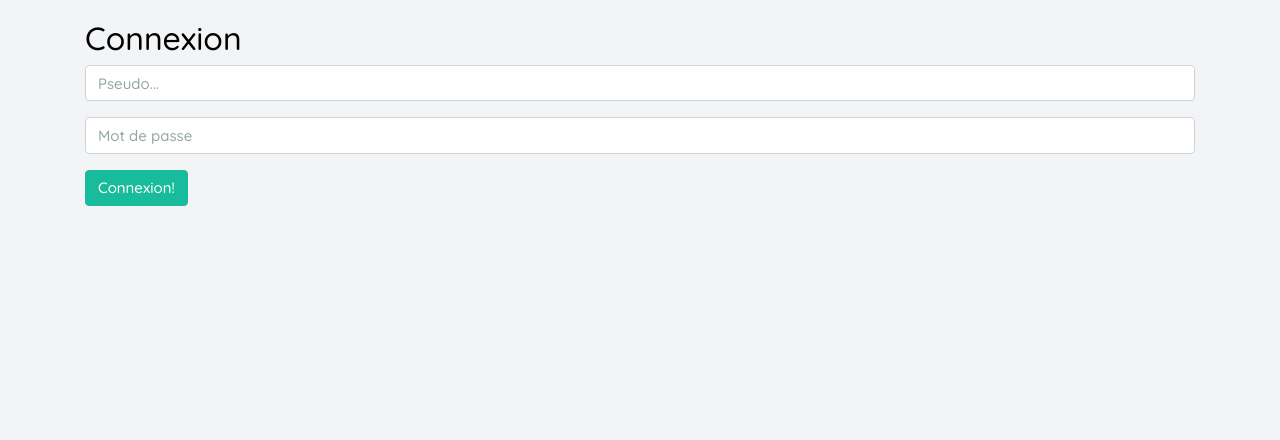
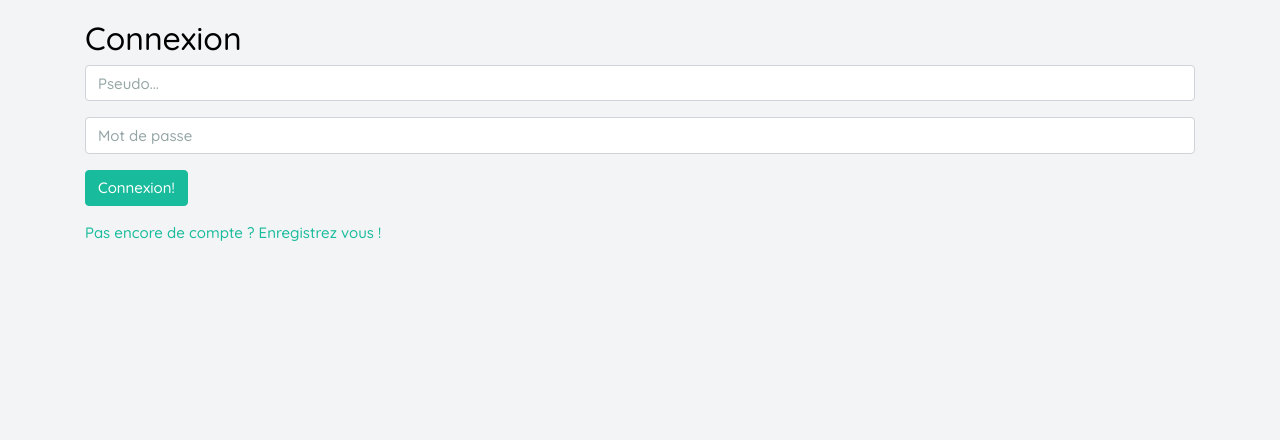
Before and after one commit to Agaroud/qcm, a Symfony app: template templates/security/login.html.twig in a window 1280 px wide. Shown: the part 254-694 px from the top of the page. Run offline with Twig, Linux system fonts and the light colour scheme; the template is opened without the code that fills it, so the values that code supplies are empty; some libraries are stand-ins or nearby versions.

Commit message:
add register link on loggin page

```diff
--- a/src/Controller/SecurityController.php
+++ b/src/Controller/SecurityController.php
@@ -15,7 +15,7 @@ class SecurityController extends AbstractController
 {
 
     /**
-     * @Route("/admin/inscReg", name="security_registration")
+     * @Route("/inscReg", name="security_registration")
      */
     public function registration(Request $request, ObjectManager $manager, UserPasswordEncoderInterface $encoder){
 
--- a/templates/qcm/admin.html.twig
+++ b/templates/qcm/admin.html.twig
@@ -11,7 +11,7 @@
     </br>
     <div class="text-center welcome">
         <a class="btn btn-secondary btn-lg" role="button" aria-pressed="true" href="{{path('admin_questions')}}">Voir la liste des questions</a>
-        <a class="btn btn-secondary btn-lg" role="button" aria-pressed="true" href="{{ path('security_registration')}}" role="button">Enregistrer de nouveaux candidats</a>
+
     </div>
     </br>
     </br>
--- a/templates/security/login.html.twig
+++ b/templates/security/login.html.twig
@@ -24,6 +24,8 @@
             <button type="submit" class="btn btn-success">Connexion!</button>
         </div>
 
-    </form></br></br></br></br></br>
+    </form>
+    <a href="{{ path('security_registration') }}" >Pas encore de compte ? Enregistrez vous ! </a>
+    </br></br></br></br></br>
 
 {% endblock %}
```
